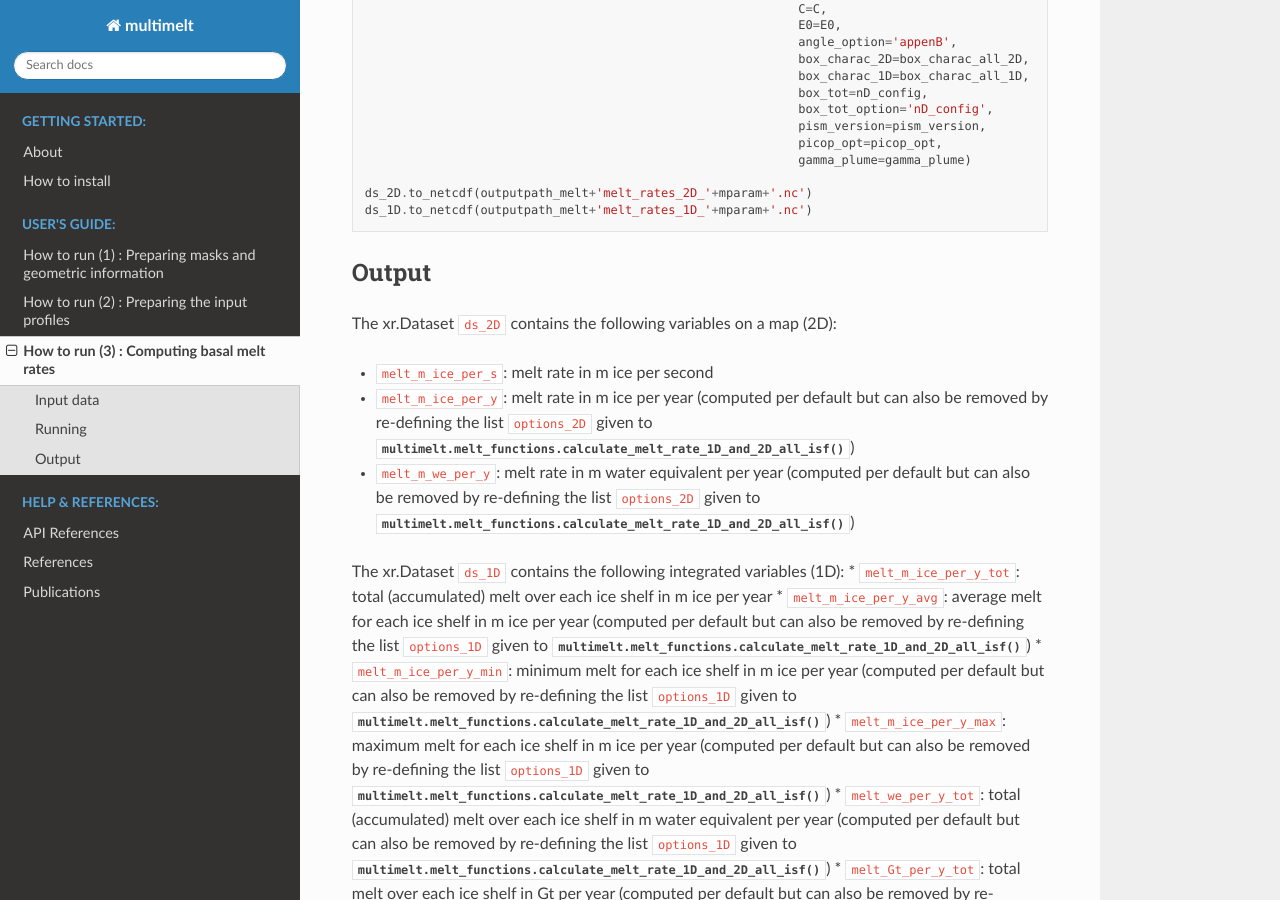
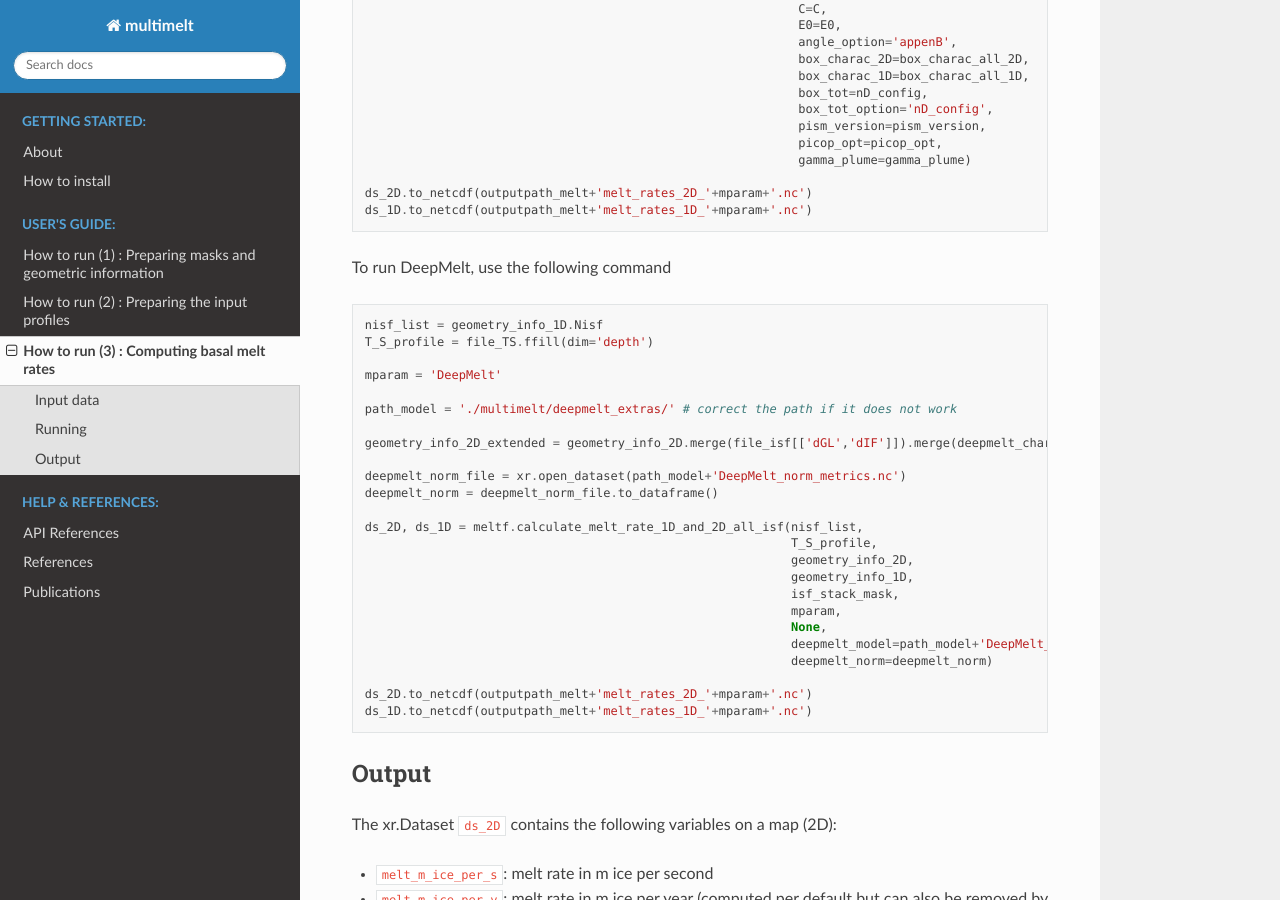
Before and after one commit to ClimateClara/multimelt, a Sphinx documentation site: the page built from docs/guide/compute_melt.rst, in a window 1280 px wide and 900 px high, scrolled down 3725 px. Built offline with Sphinx 7.4.7 and the Read the Docs theme 3.1.0, drawn with Linux system fonts in a browser that asks for light colours.

Commit message:
updated doc to include DeepMelt

```diff
--- a/docs/guide/compute_melt.rst
+++ b/docs/guide/compute_melt.rst
@@ -174,6 +174,36 @@ To run the PICOP parameterisations, use the following command
     ds_2D.to_netcdf(outputpath_melt+'melt_rates_2D_'+mparam+'.nc')
     ds_1D.to_netcdf(outputpath_melt+'melt_rates_1D_'+mparam+'.nc')
 
+To run DeepMelt, use the following command
+
+.. code-block:: python
+
+    nisf_list = geometry_info_1D.Nisf
+    T_S_profile = file_TS.ffill(dim='depth')
+
+    mparam = 'DeepMelt'
+
+    path_model = './multimelt/deepmelt_extras/' # correct the path if it does not work
+
+    geometry_info_2D_extended = geometry_info_2D.merge(file_isf[['dGL','dIF']]).merge(deepmelt_charac)
+
+    deepmelt_norm_file = xr.open_dataset(path_model+'DeepMelt_norm_metrics.nc')
+    deepmelt_norm = deepmelt_norm_file.to_dataframe()
+
+    ds_2D, ds_1D = meltf.calculate_melt_rate_1D_and_2D_all_isf(nisf_list,
+                                                               T_S_profile,
+                                                               geometry_info_2D,
+                                                               geometry_info_1D,
+                                                               isf_stack_mask,
+                                                               mparam,
+                                                               None,
+                                                               deepmelt_model=path_model+'DeepMelt_',
+                                                               deepmelt_norm=deepmelt_norm)
+
+    ds_2D.to_netcdf(outputpath_melt+'melt_rates_2D_'+mparam+'.nc')
+    ds_1D.to_netcdf(outputpath_melt+'melt_rates_1D_'+mparam+'.nc')
+
+
 Output
 ^^^^^^
 
--- a/docs/literature/references.bib
+++ b/docs/literature/references.bib
@@ -131,3 +131,14 @@
       pages = {4931–4975},
       year = {2022}
     }
+
+@article{burgard23,
+	title = {Emulating {Present} and {Future} {Simulations} of {Melt} {Rates} at the {Base} of {Antarctic} {Ice} {Shelves} {With} {Neural} {Networks}},
+	volume = {15},
+	doi = {10.1029/2023MS003829},
+	number = {12},
+	journal = {Journal of Advances in Modeling Earth Systems},
+	author = {Burgard, C. and Jourdain, N. C. and Mathiot, P. and Smith, R. S. and Schäfer, R. and Caillet, J. and Finn, T. S. and Johnson, J. E.},
+	year = {2023},
+	pages = {e2023MS003829},
+	}
--- a/docs/start/about.rst
+++ b/docs/start/about.rst
@@ -21,6 +21,7 @@ Authors
 * the plume parameterisation as described by :cite:`lazeroms18` and :cite:`lazeroms19`
 * the box parameterisation (or PICO) as described by :cite:`reese18`
 * the PICOP parameterisation as described py :cite:`pelle19`
+* the DeepMelt model (neural network) as described by :cite:`burgard23`
 
 | An existing Fortran code by N. Jourdain has been translated and adapted to Python and further multimelt code has been developed by Clara Burgard - `ClimateClara <http://www.github.com/ClimateClara>`_.
 
@@ -30,6 +31,10 @@ The detailed description of the application of the functions in multimelt is fou
 
 Burgard, C., Jourdain, N. C., Reese, R., Jenkins, A., and Mathiot, P. (2022): An assessment of basal melt parameterisations for Antarctic ice shelves, The Cryosphere, https://doi.org/10.5194/tc-16-4931-2022.
 
+For DeepMelt, we point to:
+
+Burgard, C., Jourdain, N. C., Mathiot, P., Smith, R. S., Schäfer, R., Caillet, J., et al. (2023): Emulating present and future simulations of melt rates at the base of Antarctic ice shelves with neural networks. Journal of Advances in Modeling Earth Systems, 15, e2023MS003829. https://doi.org/10.1029/2023MS003829
+
 License
 -------
 
```
Also changed, not shown: docs/guide/prepare_masks.rst (+7 -0 lines).
